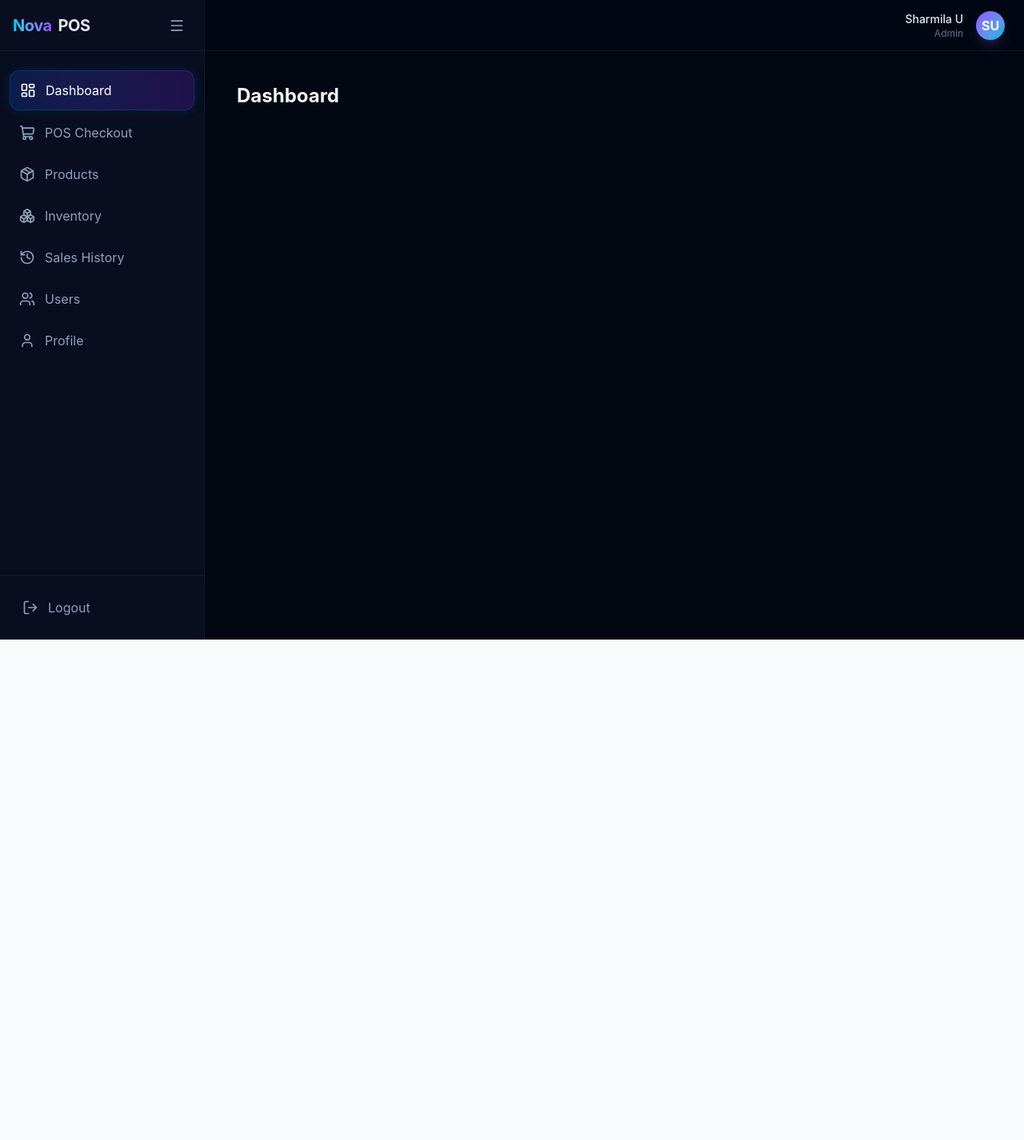
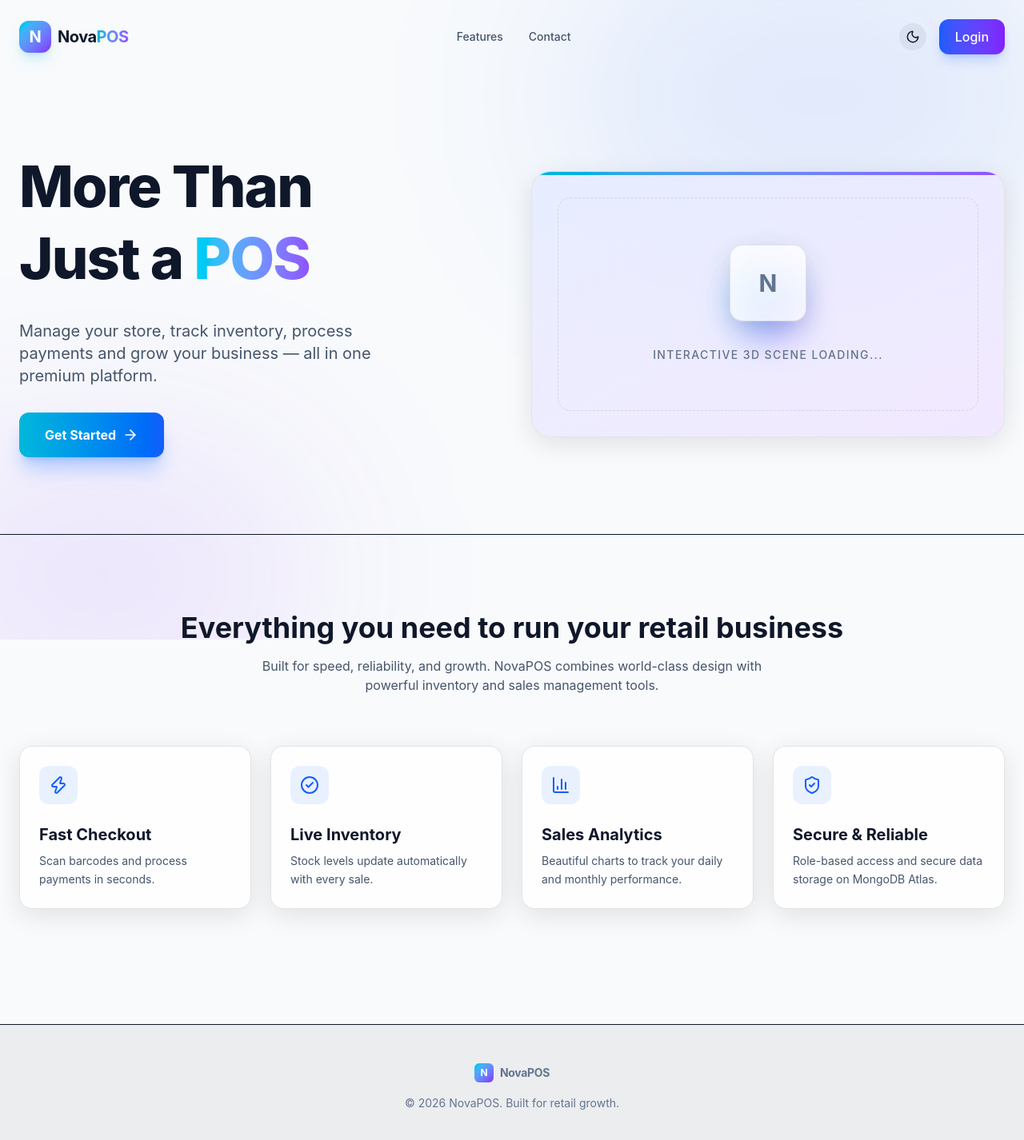
Before and after one commit to Sharmila07106/pos-system, a React (Vite) app in the folder client/: page / in a window 1280 px wide. Before the commit this address led to /dashboard. Shown: the top 1426 px of the page at 80% size. Before the commit the page ends 800 px from the top, so only its background shows below. Built offline with nearby package versions, Linux system fonts and the light colour scheme.

Commit message:
feat(client): add global theme system and premium landing page

```diff
--- a/client/src/App.jsx
+++ b/client/src/App.jsx
@@ -1,5 +1,6 @@
 import { BrowserRouter as Router, Routes, Route, Navigate } from 'react-router-dom';
 import { Toaster } from 'react-hot-toast';
+import { ThemeProvider } from './context/ThemeContext';
 import MainLayout from './layouts/MainLayout';
 import AuthLayout from './layouts/AuthLayout';
 import Login from './pages/Login';
@@ -11,9 +12,11 @@
 import Users from './pages/Users';
 import Profile from './pages/Profile';
 import NotFound from './pages/NotFound';
+import Home from './pages/Home';
 
 function App() {
   return (
+    <ThemeProvider>
       <Router>
         <Toaster
           position="top-right"
@@ -27,12 +30,13 @@
           }}
         />
         <Routes>
+          <Route path="/" element={<Home />} />
+
           <Route element={<AuthLayout />}>
             <Route path="/login" element={<Login />} />
           </Route>
 
           <Route path="/" element={<MainLayout />}>
-          <Route index element={<Navigate to="/dashboard" replace />} />
             <Route path="dashboard" element={<Dashboard />} />
             <Route path="pos" element={<POS />} />
             <Route path="products" element={<Products />} />
@@ -45,6 +49,7 @@
           <Route path="*" element={<NotFound />} />
         </Routes>
       </Router>
+    </ThemeProvider>
   );
 }
 
--- /dev/null
+++ b/client/src/context/ThemeContext.jsx
@@ -0,0 +1,30 @@
+import React, { createContext, useContext, useEffect, useState } from 'react';
+
+const ThemeContext = createContext();
+
+export const ThemeProvider = ({ children }) => {
+  const [theme, setTheme] = useState(() => {
+    const saved = localStorage.getItem('theme');
+    if (saved) return saved;
+    return window.matchMedia('(prefers-color-scheme: dark)').matches ? 'dark' : 'light';
+  });
+
+  useEffect(() => {
+    const root = window.document.documentElement;
+    root.classList.remove('light', 'dark');
+    root.classList.add(theme);
+    localStorage.setItem('theme', theme);
+  }, [theme]);
+
+  const toggleTheme = () => {
+    setTheme((prev) => (prev === 'dark' ? 'light' : 'dark'));
+  };
+
+  return (
+    <ThemeContext.Provider value={{ theme, toggleTheme }}>
+      {children}
+    </ThemeContext.Provider>
+  );
+};
+
+export const useTheme = () => useContext(ThemeContext);
--- a/client/src/layouts/AuthLayout.jsx
+++ b/client/src/layouts/AuthLayout.jsx
@@ -1,8 +1,22 @@
 import React from 'react';
 import { Navigate, Outlet } from 'react-router-dom';
+import { useTheme } from '../context/ThemeContext';
+import { Sun, Moon } from 'lucide-react';
+
+const ThemeToggle = () => {
+  const { theme, toggleTheme } = useTheme();
+  return (
+    <button
+      onClick={toggleTheme}
+      className="p-2 rounded-full bg-black/5 dark:bg-white/5 hover:bg-black/10 dark:hover:bg-white/10 text-slate-700 dark:text-slate-300 transition-colors absolute top-6 right-6 z-50"
+      title="Toggle Theme"
+    >
+      {theme === 'dark' ? <Sun size={18} /> : <Moon size={18} />}
+    </button>
+  );
+};
 
 const AuthLayout = () => {
-  // We'll wire up real auth context later
   const isAuthenticated = false;
 
   if (isAuthenticated) {
@@ -10,13 +24,12 @@
   }
 
   return (
-    <div className="min-h-screen bg-slate-950 text-slate-200 overflow-hidden relative">
-      {/* Animated background subtle glow */}
+    <div className="min-h-screen bg-bg-color text-text-color overflow-hidden relative transition-colors duration-300">
+      <ThemeToggle />
       <div className="absolute top-0 left-0 w-full h-full overflow-hidden -z-10">
         <div className="absolute top-[-10%] left-[-10%] w-[40%] h-[40%] rounded-full bg-blue-600/20 blur-[120px]"></div>
         <div className="absolute bottom-[-10%] right-[-10%] w-[40%] h-[40%] rounded-full bg-violet-600/20 blur-[120px]"></div>
       </div>
-
       <Outlet />
     </div>
   );
--- a/client/src/layouts/MainLayout.jsx
+++ b/client/src/layouts/MainLayout.jsx
@@ -9,8 +9,24 @@
   Users,
   User,
   LogOut,
-  Menu
+  Menu,
+  Sun,
+  Moon
 } from 'lucide-react';
+import { useTheme } from '../context/ThemeContext';
+
+const ThemeToggle = () => {
+  const { theme, toggleTheme } = useTheme();
+  return (
+    <button
+      onClick={toggleTheme}
+      className="p-2 rounded-full bg-white/5 hover:bg-white/10 text-slate-300 transition-colors"
+      title="Toggle Theme"
+    >
+      {theme === 'dark' ? <Sun size={18} /> : <Moon size={18} />}
+    </button>
+  );
+};
 
 const MainLayout = () => {
   const [collapsed, setCollapsed] = useState(false);
@@ -26,17 +42,17 @@
   ];
 
   return (
-    <div className="flex h-screen bg-[#030712] text-slate-200 overflow-hidden">
+    <div className="flex h-screen bg-bg-color text-text-color overflow-hidden transition-colors duration-300">
 
       {/* Sidebar */}
-      <aside className={`transition-all duration-300 ease-in-out border-r border-white/5 bg-[#0a0f25]/80 backdrop-blur-xl ${collapsed ? 'w-20' : 'w-64'} flex flex-col`}>
-        <div className="h-16 flex items-center justify-between px-4 border-b border-white/5">
+      <aside className={`transition-all duration-300 ease-in-out border-r border-border-color bg-card-bg backdrop-blur-xl ${collapsed ? 'w-20' : 'w-64'} flex flex-col`}>
+        <div className="h-16 flex items-center justify-between px-4 border-b border-border-color">
           {!collapsed && (
             <div className="flex items-center gap-2 font-bold text-xl tracking-tight">
               <span className="text-transparent bg-clip-text bg-gradient-to-r from-cyan-400 to-violet-500">Nova</span>POS
             </div>
           )}
-          <button onClick={() => setCollapsed(!collapsed)} className="p-2 hover:bg-white/5 rounded-lg text-slate-400 hover:text-white transition-colors">
+          <button onClick={() => setCollapsed(!collapsed)} className="p-2 hover:bg-black/5 dark:hover:bg-white/5 rounded-lg text-slate-500 dark:text-slate-400 hover:text-slate-900 dark:hover:text-white transition-colors">
             <Menu size={20} />
           </button>
         </div>
@@ -49,8 +65,8 @@
               className={({ isActive }) => `
                 flex items-center gap-3 px-3 py-3 rounded-xl transition-all duration-200
                 ${isActive
-                  ? 'bg-gradient-to-r from-blue-600/20 to-violet-600/20 text-white border border-blue-500/20 shadow-[0_0_15px_rgba(0,229,255,0.1)]'
-                  : 'text-slate-400 hover:bg-white/5 hover:text-slate-200'
+                  ? 'bg-gradient-to-r from-blue-600/20 to-violet-600/20 text-blue-600 dark:text-white border border-blue-500/20 shadow-[0_0_15px_rgba(0,229,255,0.1)]'
+                  : 'text-slate-500 dark:text-slate-400 hover:bg-black/5 dark:hover:bg-white/5 hover:text-slate-900 dark:hover:text-slate-200'
                 }
               `}
               title={collapsed ? item.label : ''}
@@ -61,8 +77,8 @@
           ))}
         </div>
 
-        <div className="p-4 border-t border-white/5">
-          <button className={`w-full flex items-center gap-3 px-3 py-3 rounded-xl text-slate-400 hover:bg-red-500/10 hover:text-red-400 transition-colors ${collapsed ? 'justify-center' : ''}`}>
+        <div className="p-4 border-t border-border-color">
+          <button className={`w-full flex items-center gap-3 px-3 py-3 rounded-xl text-slate-500 dark:text-slate-400 hover:bg-red-500/10 hover:text-red-500 dark:hover:text-red-400 transition-colors ${collapsed ? 'justify-center' : ''}`}>
             <LogOut size={20} />
             {!collapsed && <span>Logout</span>}
           </button>
@@ -75,11 +91,14 @@
         <div className="absolute top-0 right-0 w-[50%] h-[50%] bg-blue-600/10 rounded-full blur-[120px] pointer-events-none -z-10"></div>
 
         {/* Top Header */}
-        <header className="h-16 border-b border-white/5 bg-[#030712]/50 backdrop-blur-md flex items-center justify-between px-6 z-10">
-          <div></div>
+        <header className="h-16 border-b border-border-color bg-bg-color/50 backdrop-blur-md flex items-center justify-between px-6 z-10">
           <div className="flex items-center gap-4">
+            {/* Can put breadcrumbs or search here */}
+          </div>
+          <div className="flex items-center gap-4">
+             <ThemeToggle />
              <div className="text-sm text-right hidden md:block">
-                <div className="font-medium text-slate-200">Sharmila U</div>
+                <div className="font-medium text-slate-900 dark:text-slate-200">Sharmila U</div>
                 <div className="text-xs text-slate-500">Admin</div>
              </div>
              <div className="w-9 h-9 rounded-full bg-gradient-to-br from-violet-500 to-cyan-500 flex items-center justify-center font-bold text-white shadow-lg shadow-violet-500/20">
--- /dev/null
+++ b/client/src/pages/Home.jsx
@@ -0,0 +1,119 @@
+import React from 'react';
+import { Link } from 'react-router-dom';
+import { useTheme } from '../context/ThemeContext';
+import { Sun, Moon, ArrowRight, CheckCircle2, BarChart3, ShieldCheck, Zap } from 'lucide-react';
+
+const Home = () => {
+  const { theme, toggleTheme } = useTheme();
+
+  return (
+    <div className="min-h-screen bg-bg-color text-text-color transition-colors duration-300 font-sans">
+      {/* Background gradients */}
+      <div className="fixed top-0 left-0 w-full h-full overflow-hidden -z-10 pointer-events-none">
+        <div className="absolute top-[-10%] right-[-5%] w-[50%] h-[50%] rounded-full bg-blue-600/10 blur-[120px]"></div>
+        <div className="absolute bottom-[-10%] left-[-10%] w-[40%] h-[40%] rounded-full bg-violet-600/10 blur-[120px]"></div>
+      </div>
+
+      {/* Navbar */}
+      <header className="container mx-auto px-6 py-6 flex items-center justify-between">
+        <div className="flex items-center gap-2">
+          <div className="w-10 h-10 rounded-xl bg-gradient-to-br from-cyan-400 to-violet-600 flex items-center justify-center font-bold text-white text-xl shadow-lg shadow-cyan-500/20">
+            N
+          </div>
+          <span className="font-bold text-xl tracking-tight">Nova<span className="text-transparent bg-clip-text bg-gradient-to-r from-cyan-500 to-violet-500">POS</span></span>
+        </div>
+
+        <nav className="hidden md:flex items-center gap-8 text-sm font-medium text-slate-600 dark:text-slate-300">
+          <a href="#features" className="hover:text-cyan-500 transition-colors">Features</a>
+          <a href="#contact" className="hover:text-cyan-500 transition-colors">Contact</a>
+        </nav>
+
+        <div className="flex items-center gap-4">
+          <button
+            onClick={toggleTheme}
+            className="p-2 rounded-full bg-black/5 dark:bg-white/5 hover:bg-black/10 dark:hover:bg-white/10 transition-colors"
+          >
+            {theme === 'dark' ? <Sun size={18} /> : <Moon size={18} />}
+          </button>
+
+          <Link to="/login" className="px-5 py-2.5 rounded-xl bg-gradient-to-r from-blue-600 to-violet-600 hover:from-blue-500 hover:to-violet-500 text-white font-medium shadow-lg shadow-blue-600/20 transition-all active:scale-95">
+            Login
+          </Link>
+        </div>
+      </header>
+
+      {/* Hero Section */}
+      <section className="container mx-auto px-6 py-16 md:py-24 flex flex-col md:flex-row items-center gap-12">
+        <div className="flex-1 space-y-8">
+          <h1 className="text-5xl md:text-7xl font-extrabold leading-tight tracking-tight">
+            More Than <br/> Just a <span className="text-transparent bg-clip-text bg-gradient-to-r from-cyan-400 to-violet-500">POS</span>
+          </h1>
+          <p className="text-lg md:text-xl text-slate-600 dark:text-slate-400 max-w-lg">
+            Manage your store, track inventory, process payments and grow your business — all in one premium platform.
+          </p>
+          <div className="flex gap-4">
+             <Link to="/login" className="px-8 py-4 rounded-xl bg-gradient-to-r from-cyan-500 to-blue-600 hover:from-cyan-400 hover:to-blue-500 text-white font-bold shadow-xl shadow-blue-500/30 transition-all flex items-center gap-2">
+               Get Started <ArrowRight size={20} />
+             </Link>
+          </div>
+        </div>
+
+        {/* 3D / Premium Visual Placeholder */}
+        <div className="flex-1 w-full relative">
+          <div className="w-full aspect-square md:aspect-video rounded-3xl glass-card border border-border-color shadow-2xl overflow-hidden relative group">
+            {/* Inner top glow */}
+            <div className="absolute top-0 left-0 w-full h-1 bg-gradient-to-r from-cyan-500 to-violet-500 z-10"></div>
+
+            <div className="absolute inset-0 bg-gradient-to-br from-blue-600/10 to-violet-600/10 flex items-center justify-center p-8">
+               <div className="w-full h-full border border-dashed border-slate-400/30 rounded-2xl flex flex-col items-center justify-center text-slate-500 dark:text-slate-400 gap-4 group-hover:scale-105 transition-transform duration-700">
+                  <div className="w-20 h-20 rounded-full bg-gradient-to-br from-cyan-400 to-violet-500 animate-pulse blur-xl absolute"></div>
+                  <div className="relative z-10 w-24 h-24 rounded-2xl glass-card flex items-center justify-center shadow-2xl">
+                    <span className="font-bold text-3xl text-text-color">N</span>
+                  </div>
+                  <p className="relative z-10 text-sm font-medium tracking-widest uppercase mt-4">Interactive 3D Scene Loading...</p>
+               </div>
+            </div>
+          </div>
+        </div>
+      </section>
+
+      {/* Features */}
+      <section id="features" className="container mx-auto px-6 py-24 border-t border-border-color">
+        <div className="text-center mb-16">
+          <h2 className="text-3xl md:text-4xl font-bold mb-4">Everything you need to run your retail business</h2>
+          <p className="text-slate-600 dark:text-slate-400 max-w-2xl mx-auto">Built for speed, reliability, and growth. NovaPOS combines world-class design with powerful inventory and sales management tools.</p>
+        </div>
+
+        <div className="grid md:grid-cols-2 lg:grid-cols-4 gap-6">
+          {[
+            { icon: Zap, title: 'Fast Checkout', desc: 'Scan barcodes and process payments in seconds.' },
+            { icon: CheckCircle2, title: 'Live Inventory', desc: 'Stock levels update automatically with every sale.' },
+            { icon: BarChart3, title: 'Sales Analytics', desc: 'Beautiful charts to track your daily and monthly performance.' },
+            { icon: ShieldCheck, title: 'Secure & Reliable', desc: 'Role-based access and secure data storage on MongoDB Atlas.' }
+          ].map((feat, i) => (
+            <div key={i} className="glass-card p-6 rounded-2xl border border-border-color hover:-translate-y-2 transition-transform duration-300 group">
+              <div className="w-12 h-12 rounded-xl bg-blue-500/10 text-blue-600 dark:text-blue-400 flex items-center justify-center mb-6 group-hover:scale-110 transition-transform">
+                <feat.icon size={24} />
+              </div>
+              <h3 className="text-xl font-bold mb-2">{feat.title}</h3>
+              <p className="text-slate-600 dark:text-slate-400 text-sm leading-relaxed">{feat.desc}</p>
+            </div>
+          ))}
+        </div>
+      </section>
+
+      {/* Footer */}
+      <footer className="border-t border-border-color py-12 mt-12 bg-black/5 dark:bg-black/20">
+        <div className="container mx-auto px-6 text-center text-sm text-slate-500">
+          <div className="flex items-center justify-center gap-2 mb-4">
+             <div className="w-6 h-6 rounded-md bg-gradient-to-br from-cyan-400 to-violet-600 flex items-center justify-center font-bold text-white text-xs">N</div>
+             <span className="font-bold text-text-color tracking-tight">NovaPOS</span>
+          </div>
+          <p>&copy; {new Date().getFullYear()} NovaPOS. Built for retail growth.</p>
+        </div>
+      </footer>
+    </div>
+  );
+};
+
+export default Home;
--- a/client/src/pages/Login.jsx
+++ b/client/src/pages/Login.jsx
@@ -1,5 +1,5 @@
 import React, { useState } from 'react';
-import { useNavigate } from 'react-router-dom';
+import { useNavigate, Link } from 'react-router-dom';
 import { Eye, EyeOff, Lock, User } from 'lucide-react';
 import toast from 'react-hot-toast';
 
@@ -23,31 +23,27 @@
   };
 
   return (
-    <div className="min-h-screen flex items-center justify-center relative overflow-hidden bg-[#030712] p-4">
-      {/* 3D background placeholder (Glassmorphism blobs) */}
-      <div className="absolute top-[-20%] right-[-10%] w-[50vw] h-[50vw] rounded-full bg-blue-600/20 blur-[120px]"></div>
-      <div className="absolute bottom-[-20%] left-[-10%] w-[50vw] h-[50vw] rounded-full bg-violet-600/20 blur-[120px]"></div>
-
+    <div className="min-h-screen flex items-center justify-center p-4">
       <div className="w-full max-w-6xl grid md:grid-cols-2 gap-8 items-center z-10">
 
         {/* Left Side Branding */}
         <div className="hidden md:flex flex-col justify-center space-y-6 p-8">
-          <div className="flex items-center gap-3">
+          <Link to="/" className="flex items-center gap-3 w-fit">
              <div className="w-12 h-12 rounded-xl bg-gradient-to-br from-cyan-400 to-violet-600 flex items-center justify-center font-bold text-white text-2xl shadow-[0_0_20px_rgba(0,229,255,0.4)]">
                N
              </div>
-             <h1 className="text-4xl font-bold text-white tracking-tight">Nova<span className="text-transparent bg-clip-text bg-gradient-to-r from-cyan-400 to-violet-500">POS</span></h1>
-          </div>
+             <h1 className="text-4xl font-bold text-text-color tracking-tight">Nova<span className="text-transparent bg-clip-text bg-gradient-to-r from-cyan-400 to-violet-500">POS</span></h1>
+          </Link>
 
-          <h2 className="text-5xl font-extrabold text-white leading-tight">
+          <h2 className="text-5xl font-extrabold text-text-color leading-tight">
             Scan • Pay • <span className="text-transparent bg-clip-text bg-gradient-to-r from-orange-400 to-red-500">Grow</span>
           </h2>
 
-          <p className="text-slate-400 text-xl max-w-md">
+          <p className="text-slate-600 dark:text-slate-400 text-xl max-w-md">
             Faster checkout. Smarter retail operations. Manage your store, track inventory, and process payments all in one place.
           </p>
 
-          <div className="mt-8 pt-8 border-t border-white/10 flex items-center gap-4 text-sm text-slate-500">
+          <div className="mt-8 pt-8 border-t border-border-color flex items-center gap-4 text-sm text-slate-500">
              <span>Secure & Reliable</span>
              <span>•</span>
              <span>Live Analytics</span>
@@ -58,18 +54,18 @@
 
         {/* Right Side Form */}
         <div className="flex justify-center md:justify-end w-full">
-          <div className="w-full max-w-md glass-card rounded-2xl p-8 shadow-2xl border border-white/10 relative overflow-hidden">
+          <div className="w-full max-w-md glass-card rounded-2xl p-8 shadow-2xl relative overflow-hidden">
             {/* Inner top glow */}
             <div className="absolute top-0 left-0 w-full h-1 bg-gradient-to-r from-cyan-500 via-violet-500 to-blue-500"></div>
 
-            <div className="mb-8">
-              <h2 className="text-2xl font-bold text-white mb-2">Welcome Back!</h2>
-              <p className="text-slate-400">Sign in to your account to continue</p>
+            <div className="mb-8 mt-2">
+              <h2 className="text-2xl font-bold text-text-color mb-2">Welcome Back!</h2>
+              <p className="text-slate-600 dark:text-slate-400">Sign in to your account to continue</p>
             </div>
 
             <form onSubmit={handleLogin} className="space-y-5">
               <div className="space-y-2">
-                <label className="text-sm font-medium text-slate-300">Email Address</label>
+                <label className="text-sm font-medium text-slate-700 dark:text-slate-300">Email Address</label>
                 <div className="relative">
                   <div className="absolute inset-y-0 left-0 pl-3 flex items-center pointer-events-none text-slate-400">
                     <User size={18} />
@@ -79,14 +75,14 @@
                     required
                     value={email}
                     onChange={(e) => setEmail(e.target.value)}
-                    className="w-full pl-10 pr-4 py-3 bg-[#0a0f25]/50 border border-white/10 rounded-xl focus:ring-2 focus:ring-cyan-500/50 focus:border-cyan-500 text-white placeholder-slate-500 transition-all outline-none"
+                    className="w-full pl-10 pr-4 py-3 bg-black/5 dark:bg-[#0a0f25]/50 border border-border-color rounded-xl focus:ring-2 focus:ring-cyan-500/50 focus:border-cyan-500 text-text-color placeholder-slate-400 dark:placeholder-slate-500 transition-all outline-none"
                     placeholder="admin@novapos.com"
                   />
                 </div>
               </div>
 
               <div className="space-y-2">
-                <label className="text-sm font-medium text-slate-300">Password</label>
+                <label className="text-sm font-medium text-slate-700 dark:text-slate-300">Password</label>
                 <div className="relative">
                   <div className="absolute inset-y-0 left-0 pl-3 flex items-center pointer-events-none text-slate-400">
                     <Lock size={18} />
@@ -96,13 +92,13 @@
                     required
                     value={password}
                     onChange={(e) => setPassword(e.target.value)}
-                    className="w-full pl-10 pr-10 py-3 bg-[#0a0f25]/50 border border-white/10 rounded-xl focus:ring-2 focus:ring-cyan-500/50 focus:border-cyan-500 text-white placeholder-slate-500 transition-all outline-none"
+                    className="w-full pl-10 pr-10 py-3 bg-black/5 dark:bg-[#0a0f25]/50 border border-border-color rounded-xl focus:ring-2 focus:ring-cyan-500/50 focus:border-cyan-500 text-text-color placeholder-slate-400 dark:placeholder-slate-500 transition-all outline-none"
                     placeholder="••••••••"
                   />
                   <button
                     type="button"
                     onClick={() => setShowPassword(!showPassword)}
-                    className="absolute inset-y-0 right-0 pr-3 flex items-center text-slate-400 hover:text-white transition-colors"
+                    className="absolute inset-y-0 right-0 pr-3 flex items-center text-slate-400 hover:text-text-color transition-colors"
                   >
                     {showPassword ? <EyeOff size={18} /> : <Eye size={18} />}
                   </button>
@@ -111,10 +107,10 @@
 
               <div className="flex items-center justify-between text-sm">
                 <label className="flex items-center gap-2 cursor-pointer">
-                  <input type="checkbox" className="rounded bg-[#0a0f25] border-white/10 text-cyan-500 focus:ring-cyan-500/50" />
-                  <span className="text-slate-300">Remember me</span>
+                  <input type="checkbox" className="rounded bg-black/5 dark:bg-[#0a0f25] border-border-color text-cyan-500 focus:ring-cyan-500/50" />
+                  <span className="text-slate-700 dark:text-slate-300">Remember me</span>
                 </label>
-                <a href="#" className="text-cyan-400 hover:text-cyan-300 transition-colors">Forgot password?</a>
+                <a href="#" className="text-cyan-600 dark:text-cyan-400 hover:text-cyan-500 dark:hover:text-cyan-300 transition-colors">Forgot password?</a>
               </div>
 
               <button
@@ -130,8 +126,8 @@
               </button>
             </form>
 
-            <div className="mt-6 text-center text-sm text-slate-400">
-              Don't have an account? <a href="#" className="text-cyan-400 hover:text-cyan-300">Contact admin</a>
+            <div className="mt-6 text-center text-sm text-slate-600 dark:text-slate-400">
+              Don't have an account? <a href="#" className="text-cyan-600 dark:text-cyan-400 hover:text-cyan-500 dark:hover:text-cyan-300">Contact admin</a>
             </div>
           </div>
         </div>
```
Lines whose indentation alone changed are shown as unchanged.
